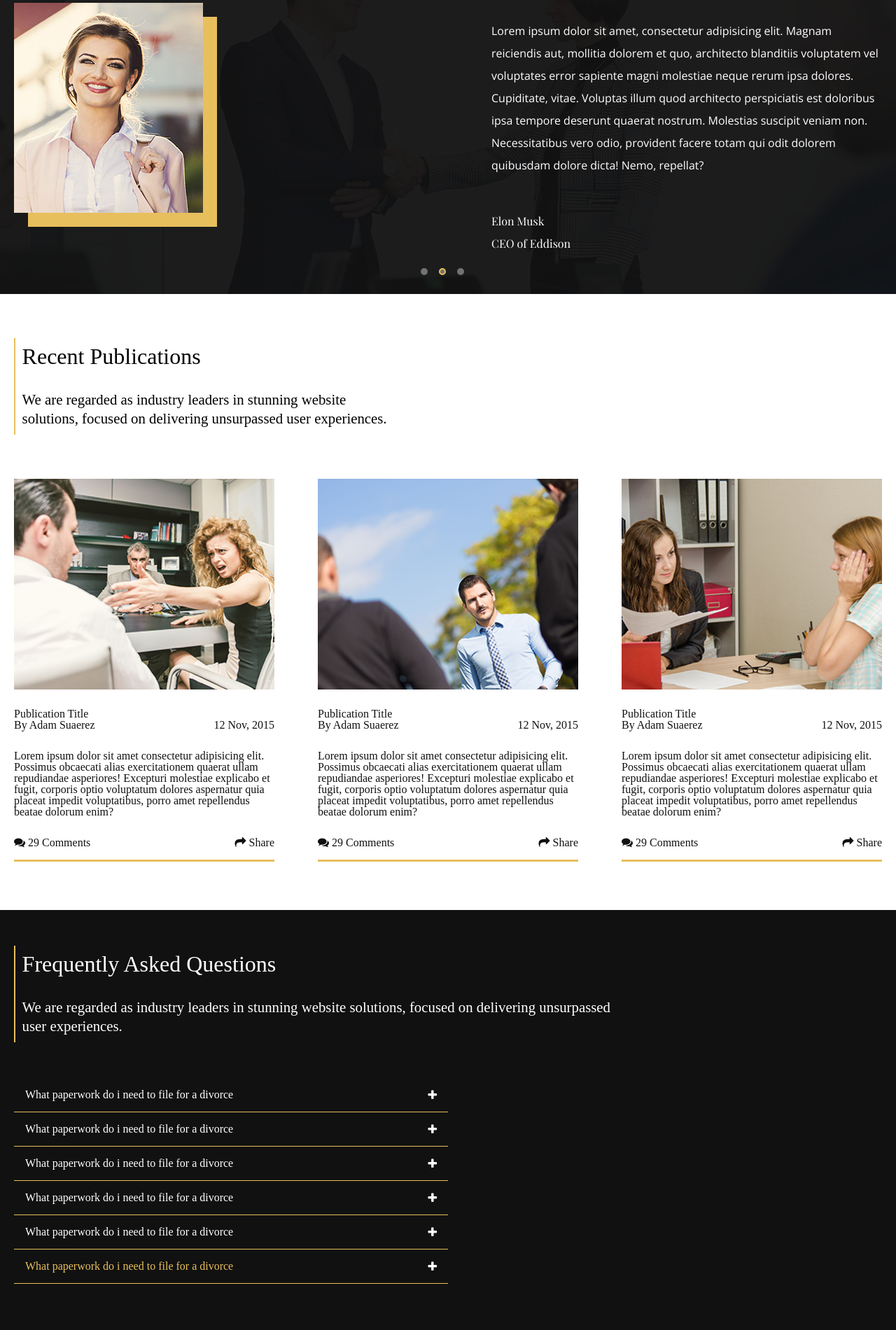
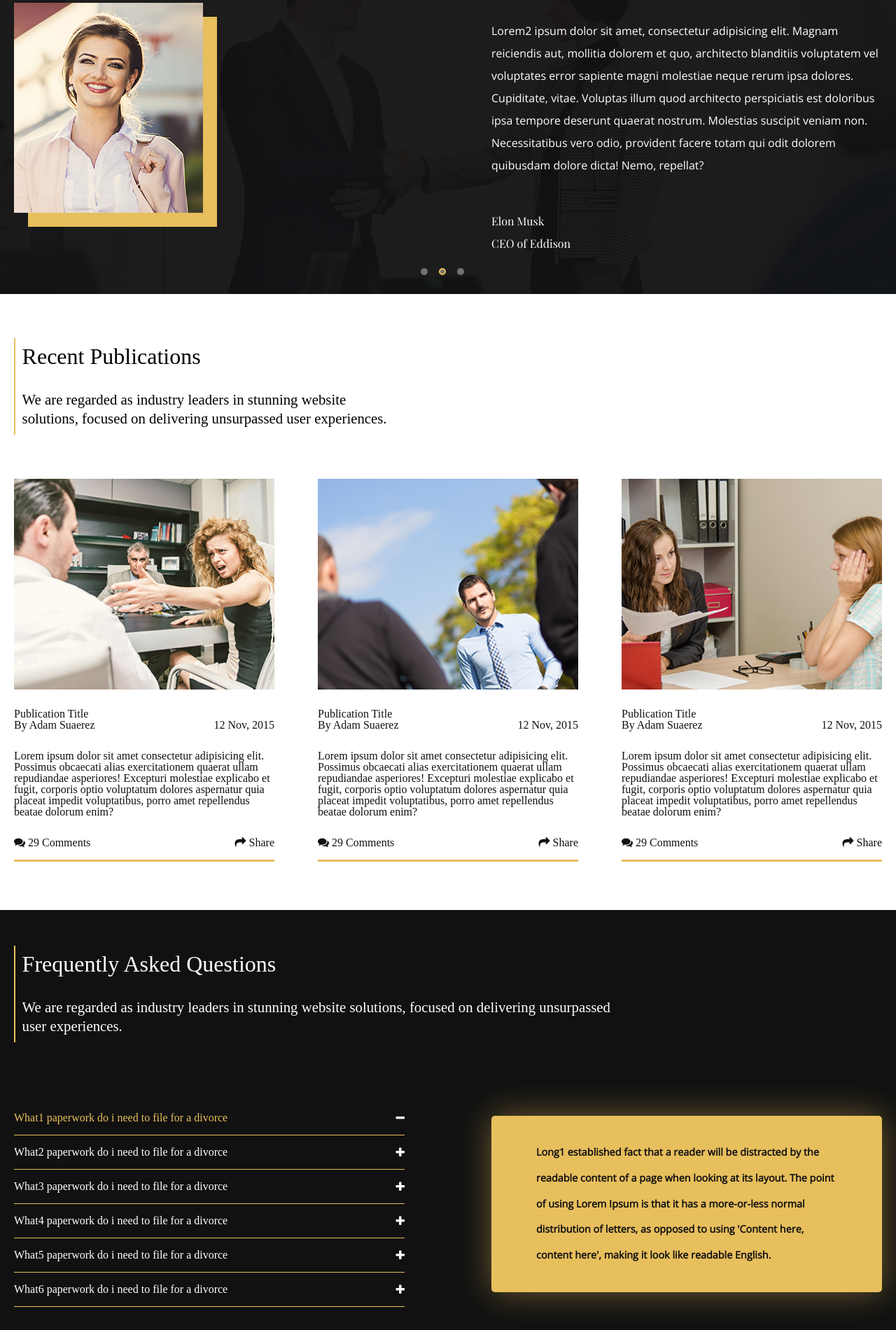
Before and after one commit to DimitarDavchev/advocatus-dimitar, a plain HTML site: page index.html in a window 1280 px wide. Shown: the part 2932-4832 px from the top of the page at 70% size. Drawn offline with nearby package versions, Linux system fonts and the light colour scheme.

Commit message:
made accordion

```diff
--- a/index.html
+++ b/index.html
@@ -211,14 +211,14 @@
             <div class="client-imge"><img src="clients.png" alt="" /></div>
             <div class="parag">
               <p>
-                Lorem ipsum dolor sit amet, consectetur adipisicing elit. Magnam
-                reiciendis aut, mollitia dolorem et quo, architecto blanditiis
-                voluptatem vel voluptates error sapiente magni molestiae neque
-                rerum ipsa dolores. Cupiditate, vitae. Voluptas illum quod
-                architecto perspiciatis est doloribus ipsa tempore deserunt
-                quaerat nostrum. Molestias suscipit veniam non. Necessitatibus
-                vero odio, provident facere totam qui odit dolorem quibusdam
-                dolore dicta! Nemo, repellat?
+                Lorem1 ipsum dolor sit amet, consectetur adipisicing elit.
+                Magnam reiciendis aut, mollitia dolorem et quo, architecto
+                blanditiis voluptatem vel voluptates error sapiente magni
+                molestiae neque rerum ipsa dolores. Cupiditate, vitae. Voluptas
+                illum quod architecto perspiciatis est doloribus ipsa tempore
+                deserunt quaerat nostrum. Molestias suscipit veniam non.
+                Necessitatibus vero odio, provident facere totam qui odit
+                dolorem quibusdam dolore dicta! Nemo, repellat?
               </p>
               <span>Elon Musk</span><br />
               <span>CEO of Eddison</span>
@@ -229,14 +229,14 @@
             <div class="client-imge"><img src="lina.png" alt="" /></div>
             <div class="parag">
               <p>
-                Lorem ipsum dolor sit amet, consectetur adipisicing elit. Magnam
-                reiciendis aut, mollitia dolorem et quo, architecto blanditiis
-                voluptatem vel voluptates error sapiente magni molestiae neque
-                rerum ipsa dolores. Cupiditate, vitae. Voluptas illum quod
-                architecto perspiciatis est doloribus ipsa tempore deserunt
-                quaerat nostrum. Molestias suscipit veniam non. Necessitatibus
-                vero odio, provident facere totam qui odit dolorem quibusdam
-                dolore dicta! Nemo, repellat?
+                Lorem2 ipsum dolor sit amet, consectetur adipisicing elit.
+                Magnam reiciendis aut, mollitia dolorem et quo, architecto
+                blanditiis voluptatem vel voluptates error sapiente magni
+                molestiae neque rerum ipsa dolores. Cupiditate, vitae. Voluptas
+                illum quod architecto perspiciatis est doloribus ipsa tempore
+                deserunt quaerat nostrum. Molestias suscipit veniam non.
+                Necessitatibus vero odio, provident facere totam qui odit
+                dolorem quibusdam dolore dicta! Nemo, repellat?
               </p>
               <span>Elon Musk</span><br />
               <span>CEO of Eddison</span>
@@ -247,14 +247,14 @@
             <div class="client-imge"><img src="linister.png" alt="" /></div>
             <div class="parag">
               <p>
-                Lorem ipsum dolor sit amet, consectetur adipisicing elit. Magnam
-                reiciendis aut, mollitia dolorem et quo, architecto blanditiis
-                voluptatem vel voluptates error sapiente magni molestiae neque
-                rerum ipsa dolores. Cupiditate, vitae. Voluptas illum quod
-                architecto perspiciatis est doloribus ipsa tempore deserunt
-                quaerat nostrum. Molestias suscipit veniam non. Necessitatibus
-                vero odio, provident facere totam qui odit dolorem quibusdam
-                dolore dicta! Nemo, repellat?
+                Lorem3 ipsum dolor sit amet, consectetur adipisicing elit.
+                Magnam reiciendis aut, mollitia dolorem et quo, architecto
+                blanditiis voluptatem vel voluptates error sapiente magni
+                molestiae neque rerum ipsa dolores. Cupiditate, vitae. Voluptas
+                illum quod architecto perspiciatis est doloribus ipsa tempore
+                deserunt quaerat nostrum. Molestias suscipit veniam non.
+                Necessitatibus vero odio, provident facere totam qui odit
+                dolorem quibusdam dolore dicta! Nemo, repellat?
               </p>
               <span>Elon Musk</span><br />
               <span>CEO of Eddison</span>
@@ -375,89 +375,91 @@
         </div>
         <div class="left-accordion">
           <div class="accordion-divs">
+            <p class="accordion-p active-accordion">
+              What1 paperwork do i need to file for a divorce
+            </p>
+            <i class="fa fa-minus" aria-hidden="true" id="plus-icon"></i>
+          </div>
+          <div class="accordion-divs">
             <p class="accordion-p">
-              What paperwork do i need to file for a divorce
+              What2 paperwork do i need to file for a divorce
             </p>
             <i class="fa fa-plus" aria-hidden="true" id="plus-icon"></i>
           </div>
-          <div class="right-accordion">
-            <p>
-              Long established fact that a reader will be distracted by the
+          <div class="accordion-divs">
+            <p class="accordion-p">
+              What3 paperwork do i need to file for a divorce
+            </p>
+            <i class="fa fa-plus" aria-hidden="true" id="plus-icon"></i>
+          </div>
+          <div class="accordion-divs">
+            <p class="accordion-p">
+              What4 paperwork do i need to file for a divorce
+            </p>
+            <i class="fa fa-plus" aria-hidden="true" id="plus-icon"></i>
+          </div>
+          <div class="accordion-divs">
+            <p class="accordion-p">
+              What5 paperwork do i need to file for a divorce
+            </p>
+            <i class="fa fa-plus" aria-hidden="true" id="plus-icon"></i>
+          </div>
+          <div class="accordion-divs">
+            <p class="accordion-p">
+              What6 paperwork do i need to file for a divorce
+            </p>
+            <i class="fa fa-plus" aria-hidden="true" id="plus-icon"></i>
+          </div>
+        </div>
+        <div class="right-accordion">
+          <div class="first-accordion accordions" style="display: flex">
+            <p class="accord-text">
+              Long1 established fact that a reader will be distracted by the
               readable content of a page when looking at its layout. The point
               of using Lorem Ipsum is that it has a more-or-less normal
               distribution of letters, as opposed to using 'Content here,
               content here', making it look like readable English.
             </p>
           </div>
-          <div class="accordion-divs">
-            <p class="accordion-p">
-              What paperwork do i need to file for a divorce
-            </p>
-            <i class="fa fa-plus" aria-hidden="true" id="plus-icon"></i>
-          </div>
-          <div class="right-accordion">
-            <p>
-              Long established fact that a reader will be distracted by the
+          <div class="second-accordion accordions">
+            <p class="accord-text">
+              Long2 established fact that a reader will be distracted by the
               readable content of a page when looking at its layout. The point
               of using Lorem Ipsum is that it has a more-or-less normal
               distribution of letters, as opposed to using 'Content here,
               content here', making it look like readable English.
             </p>
           </div>
-          <div class="accordion-divs">
-            <p class="accordion-p">
-              What paperwork do i need to file for a divorce
-            </p>
-            <i class="fa fa-plus" aria-hidden="true" id="plus-icon"></i>
-          </div>
-          <div class="right-accordion">
-            <p>
-              Long established fact that a reader will be distracted by the
+          <div class="third-accordion accordions">
+            <p class="accord-text">
+              Long3 established fact that a reader will be distracted by the
               readable content of a page when looking at its layout. The point
               of using Lorem Ipsum is that it has a more-or-less normal
               distribution of letters, as opposed to using 'Content here,
               content here', making it look like readable English.
             </p>
           </div>
-          <div class="accordion-divs">
-            <p class="accordion-p">
-              What paperwork do i need to file for a divorce
-            </p>
-            <i class="fa fa-plus" aria-hidden="true" id="plus-icon"></i>
-          </div>
-          <div class="right-accordion">
-            <p>
-              Long established fact that a reader will be distracted by the
+          <div class="fourth-accordion accordions">
+            <p class="accord-text">
+              Long4 established fact that a reader will be distracted by the
               readable content of a page when looking at its layout. The point
               of using Lorem Ipsum is that it has a more-or-less normal
               distribution of letters, as opposed to using 'Content here,
               content here', making it look like readable English.
             </p>
           </div>
-          <div class="accordion-divs">
-            <p class="accordion-p">
-              What paperwork do i need to file for a divorce
-            </p>
-            <i class="fa fa-plus" aria-hidden="true" id="plus-icon"></i>
-          </div>
-          <div class="right-accordion">
-            <p>
-              Long established fact that a reader will be distracted by the
+          <div class="fifth-accordion accordions">
+            <p class="accord-text">
+              Long5 established fact that a reader will be distracted by the
               readable content of a page when looking at its layout. The point
               of using Lorem Ipsum is that it has a more-or-less normal
               distribution of letters, as opposed to using 'Content here,
               content here', making it look like readable English.
             </p>
           </div>
-          <div class="accordion-divs">
-            <p class="accordion-p active-accordion">
-              What paperwork do i need to file for a divorce
-            </p>
-            <i class="fa fa-plus" aria-hidden="true" id="plus-icon"></i>
-          </div>
-          <div class="right-accordion">
-            <p>
-              Long established fact that a reader will be distracted by the
+          <div class="sixth-accordion accordions">
+            <p class="accord-text">
+              Long6 established fact that a reader will be distracted by the
               readable content of a page when looking at its layout. The point
               of using Lorem Ipsum is that it has a more-or-less normal
               distribution of letters, as opposed to using 'Content here,
@@ -465,7 +467,6 @@
             </p>
           </div>
         </div>
-        <div class="right-accordion"></div>
       </div>
     </div>
     <div class="contact">
--- a/style.css
+++ b/style.css
@@ -415,13 +415,13 @@ a {
 
 .faqs {
   display: grid;
-  grid-template-columns: 50% 50%;
+  grid-template-columns: 45% 10% 45%;
   grid-template-rows: 40% 60%;
   height: 75vh;
 }
 
 .description5 {
-  grid-column: 1/3;
+  grid-column: 1/4;
   grid-row: 1/2;
   display: flex;
   justify-content: flex-start;
@@ -431,15 +431,21 @@ a {
 .left-accordion {
   grid-column: 1/2;
   grid-row: 2/3;
+  display: flex;
+  flex-direction: column;
+  justify-content: center;
 }
 
 .right-accordion {
-  grid-column: 2/3;
+  grid-column: 3/4;
   grid-row: 2/3;
+  display: flex;
+  justify-content: center;
+  align-items: center;
 }
 
 .accordion-divs {
-  padding: 1rem;
+  padding: 1rem 0 1rem 0;
   border-bottom: 1px solid #e8bf5d;
   color: white;
   display: flex;
@@ -456,8 +462,28 @@ a {
   color: #e8bf5d;
 }
 
-.right-accordion {
+.first-accordion,
+.second-accordion,
+.third-accordion,
+.fourth-accordion,
+.fifth-accordion,
+.sixth-accordion {
   display: none;
+  color: #111111;
+  height: 70%;
+  justify-content: center;
+  align-items: center;
+  background-color: #e8bf5d;
+  border-radius: 5px;
+  box-shadow: 0 0 3rem #e8be5d71;
+}
+
+.accord-text {
+  padding: 1rem 4rem 1rem 4rem;
+  line-height: 2.3rem;
+  font-family: "Open Sans", sans-serif;
+  font-size: 0.9rem;
+  font-weight: bold;
 }
 
 .qualities {
```
Also changed, not shown: script.js (+26 -3 lines).
